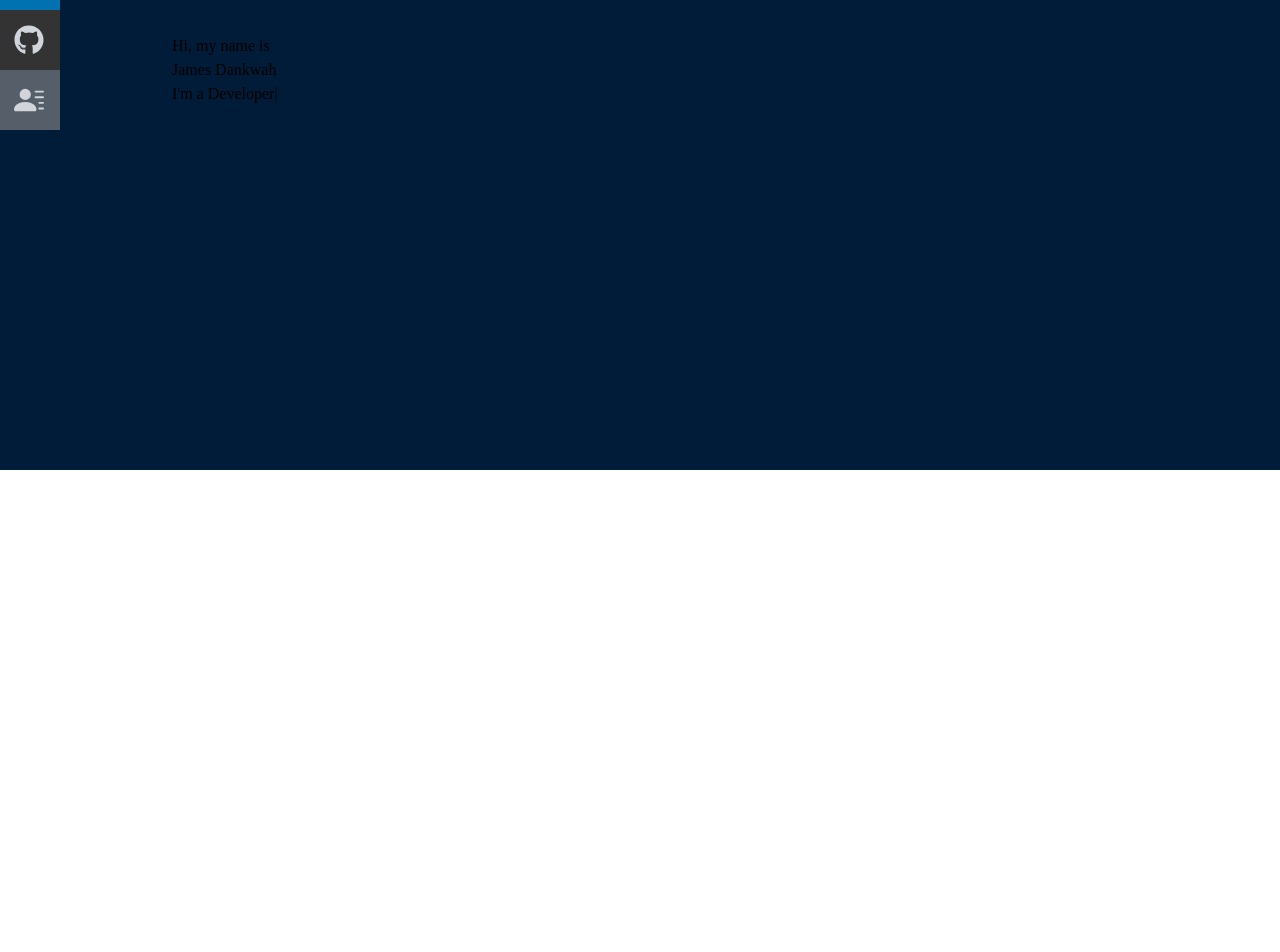
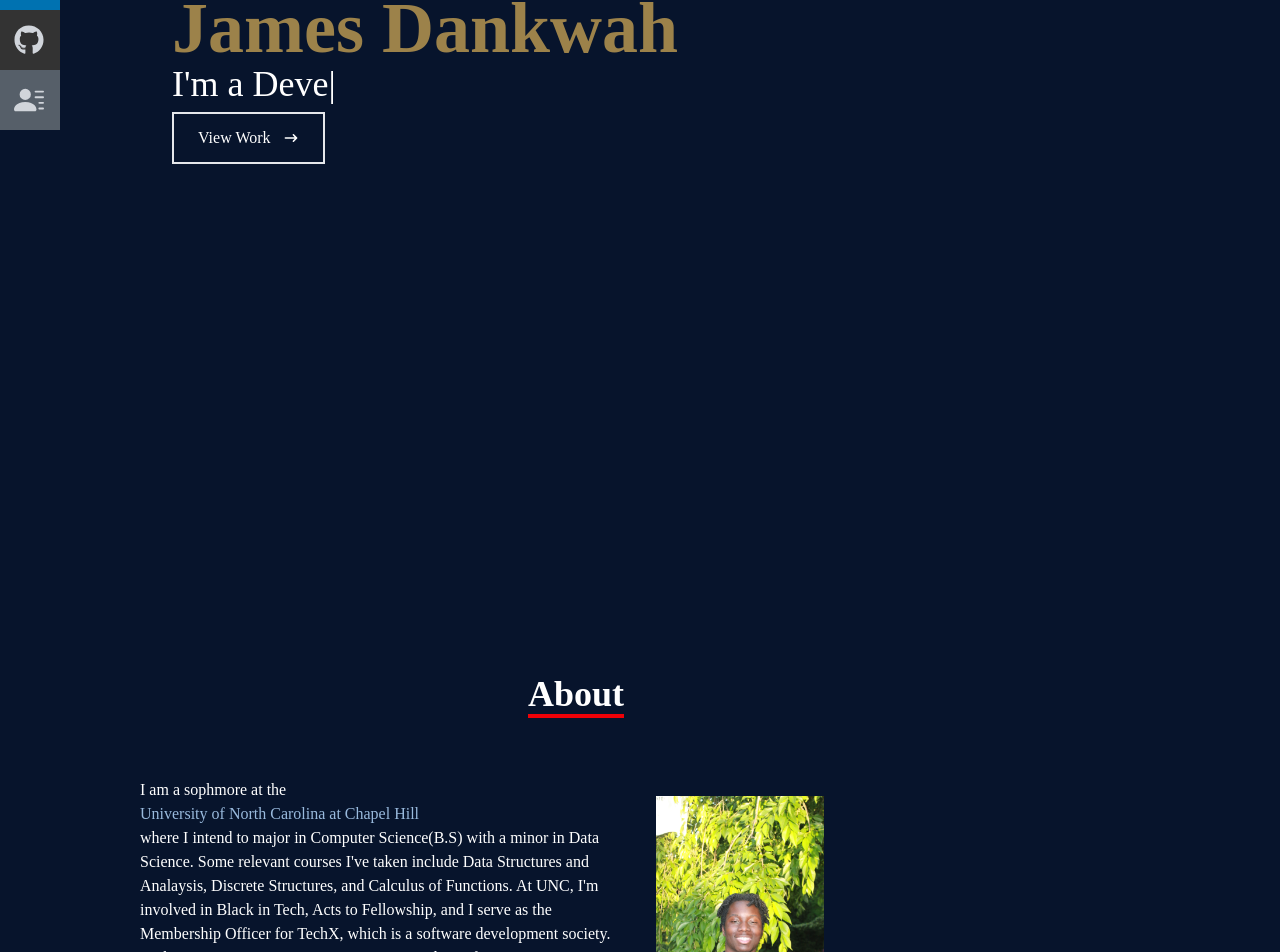
Before and after one commit to jamesnd04/portfolio, a React (Create React App) app in the folder portfolio_jnd/: page / in a window 1280 px wide. Shown: the part 330-1282 px from the top of the page. Before the commit the page ends 800 px from the top, so only its background shows below. Built offline with nearby package versions, Linux system fonts and the light colour scheme.

Commit message:
<feat> Add skills section

```diff
--- a/portfolio_jnd/src/App.js
+++ b/portfolio_jnd/src/App.js
@@ -1,5 +1,6 @@
 import Hero from "./components/Hero";
 import Navbar from "./components/Navbar";
+import About from "./components/About";
 
 
 
@@ -8,6 +9,7 @@ function App() {
     <div>
       <Navbar/>
       <Hero/>
+      <About/>
     </div>
   );
 }
--- /dev/null
+++ b/portfolio_jnd/src/components/About.jsx
@@ -0,0 +1,51 @@
+import React, {useState, useEffect} from 'react'
+import Image from '../assets/IMG_2205.JPG'
+
+const About = () => {
+
+    const [isMobile, setIsMobile] = useState(false);
+
+  // Function to check if the screen size is mobile
+  const checkIfMobile = () => {
+    setIsMobile(window.innerWidth <= 768); // Adjust the breakpoint as needed
+  };
+
+  // Run the check on component mount and window resize
+  useEffect(() => {
+    checkIfMobile();
+    window.addEventListener('resize', checkIfMobile);
+    return () => {
+      window.removeEventListener('resize', checkIfMobile);
+    };
+  }, []);
+
+
+  return (
+    <div name='About' className='w-full h-screen bg-[#07142c] text-[#ffffff]'>
+        <div className='flex flex-col justify-center items-center w-full h-full'>
+            <div className='max-w-[1000px] w-full grid sm:grid-cols-2 gap-8'>
+                <div className='sm:text-right pb-8 pl-4'>
+                    <p className='text-4xl font-bold inline border-b-4 border-[#EF0107]'>About</p>
+                </div>
+                <div></div>
+                <div className='max-w-[1000px] w-full h-[288px] '>
+                <p className='justify-center text-size-adjust'>I am a sophmore at the<p className=' text-[#99badd]'> University of North Carolina at Chapel Hill</p>
+                        where I intend to major in Computer Science(B.S) with a minor in Data Science. Some relevant courses I've taken include Data Structures and Analaysis, Discrete Structures,
+                        and Calculus of Functions. At UNC, I'm involved in Black in Tech, Acts to Fellowship, and I serve as the Membership Officer for TechX, which is a software development society.
+                        Within computer science, I am most interested in software engineering, numerical analysis, and artificial intelligience.
+                        Outside of that, I enjoy playing and watching soccer, going to concerts, and watching film analysis.
+                         </p>
+
+                </div>
+                <div>
+                {isMobile ? null : <img className='h-[288px] py-[18px]'src={Image}/>}
+
+                </div>
+            </div>
+        </div>
+
+    </div>
+  )
+}
+
+export default About
--- a/portfolio_jnd/src/components/Hero.jsx
+++ b/portfolio_jnd/src/components/Hero.jsx
@@ -4,26 +4,35 @@ import Typed from 'react-typed'
 
 
 
+
 const Hero = () => {
     return (
-      <div name='home' className='w-full h-screen bg-[#011c38]'>
+      <div name='home' className='w-full h-screen bg-[#07142c]'>
         {/* Container */}
         <div className='max-w-[1000px] mx-auto px-8 flex flex-col justify-center h-full'>
-          <p>Hi, my name is</p>
-          <h1>James Dankwah</h1>
-          <h2>
+          <p className='text-[#EF0107]'>Hi, my name is</p>
+          <h1 className= 'text-4xl sm:text-7xl font-bold text-[#9C824A]'>James Dankwah</h1>
+          <h2 className='text-[#ffffff] text-2xl sm:text-4xl'>
             I'm a <span><Typed
       strings={[
             "Student",
             "Developer",
             "Designer",
           ]}
-          typeSpeed={75}
+          typeSpeed={25}
           backSpeed={200}
           loop
         /></span>
           </h2>
+          <div>
+            <button className='text-[#ffffff] group border-2 px-6 py-3 my-2 flex items-center hover:bg-[#EF0107] hover:border-[#EF0107]'>View Work
+            <span className='group-hover:rotate-90 duration-300'>
+            <HiArrowNarrowRight className='ml-3'/>
+            </span>
+            </button>
+          </div>
         </div>
+
       </div>
     );
   };
--- /dev/null
+++ b/portfolio_jnd/src/components/Skills.jsx
@@ -0,0 +1,17 @@
+import React from 'react'
+
+import JavaScript from '../assets/javascript.png'
+import Java from '../assets/icons8-java-logo-50.png'
+import Python from '../assets/icons8-python-logo-48.png'
+import React from '../assets/react.png'
+import CSS from '../assets/css.png'
+
+
+
+const Skills = () => {
+  return (
+    <div>Skills</div>
+  )
+}
+
+export default Skills
```
Also changed, not shown: portfolio_jnd/src/assets/icons8-java-logo-50.png (added), portfolio_jnd/src/assets/icons8-python-48.png (added).
